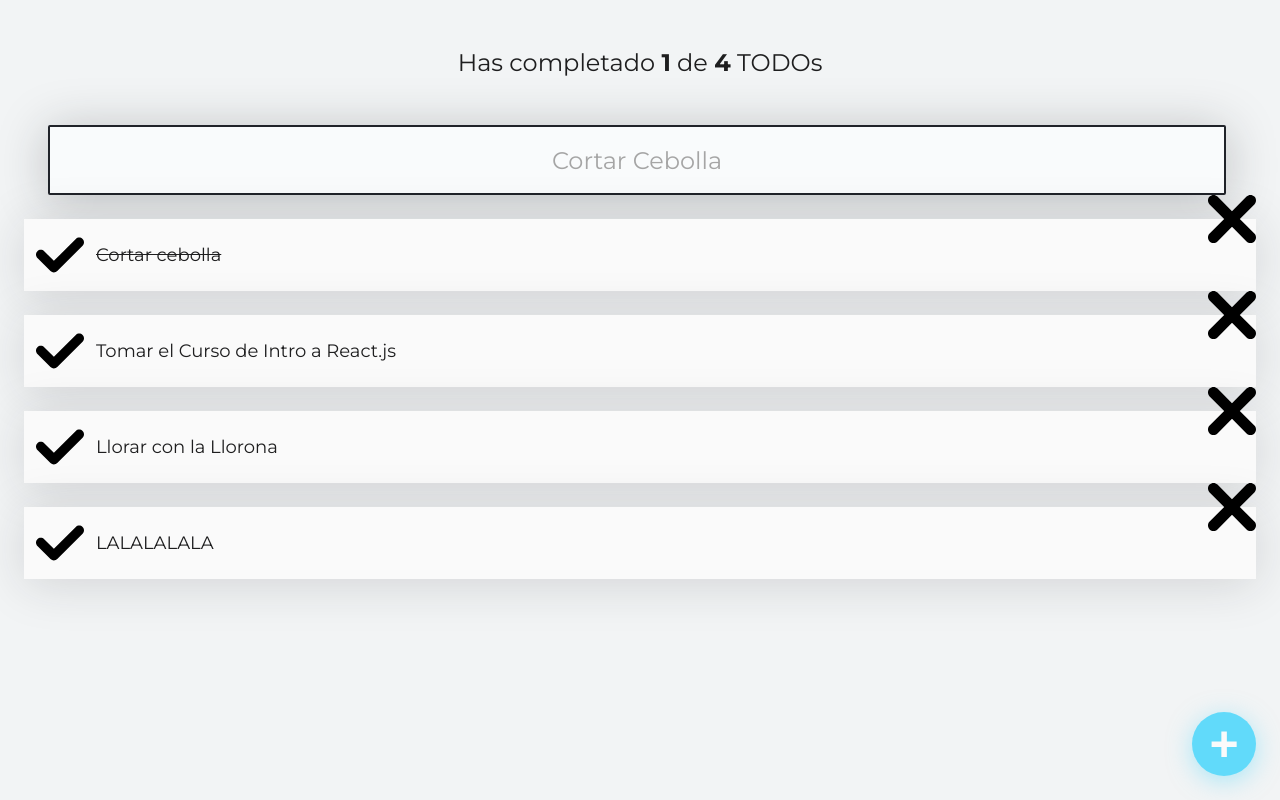
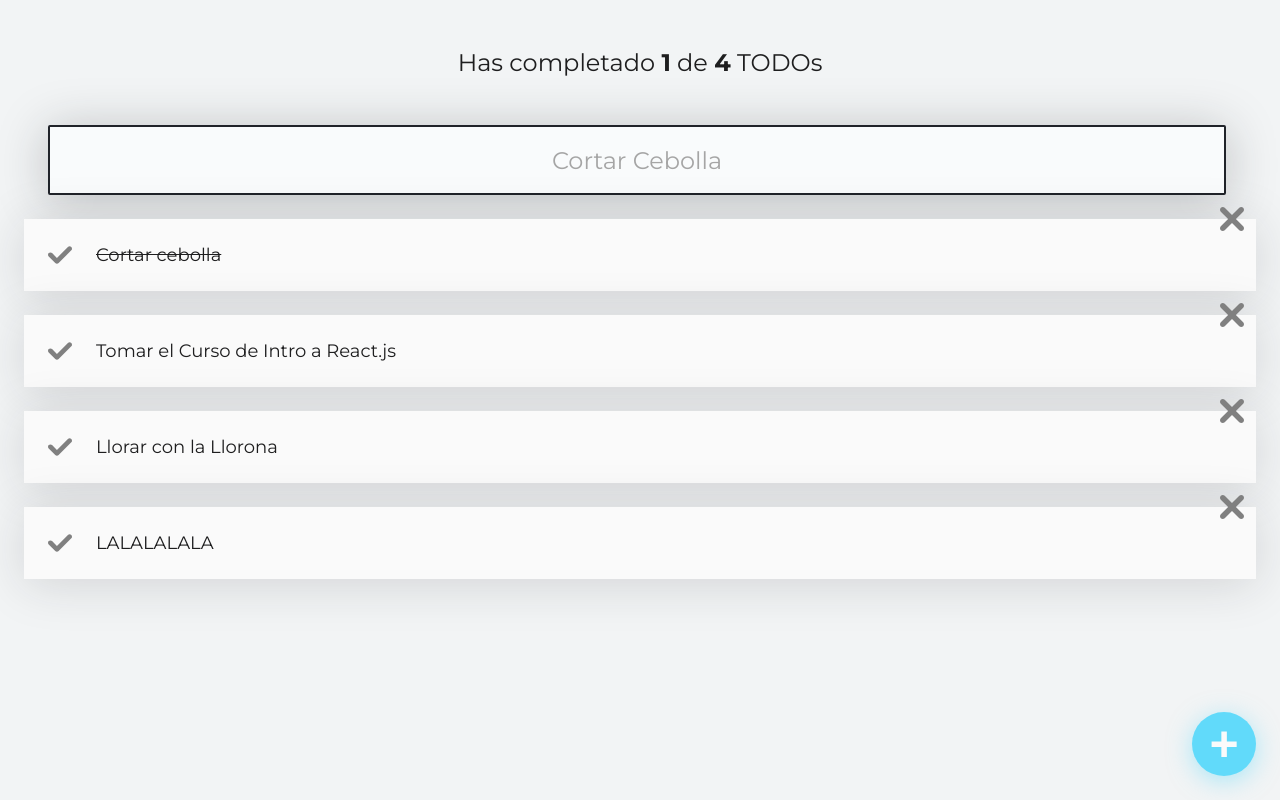
Before and after one commit to willluna/curso-react-intro-platzi, a React (Create React App) app: page / in a window 1280 px wide. Built offline with nearby package versions, Linux system fonts and the light colour scheme.

Commit message:
Iconos con colores dinamicos

```diff
--- a/src/CompleteIcon.js
+++ b/src/CompleteIcon.js
@@ -1,8 +1,14 @@
 import React from "react";
 import TodoIcon from "./TodoIcon";
 
-function CompleteIcon() {
-  return <TodoIcon type="check" color="gray" />;
+function CompleteIcon({ completed, onComplete }) {
+  return (
+    <TodoIcon
+      type="check"
+      color={completed ? "green" : "gray"}
+      onClick={onComplete}
+    />
+  );
 }
 
 export default CompleteIcon;
--- a/src/DeleteIcon.js
+++ b/src/DeleteIcon.js
@@ -1,8 +1,8 @@
 import React from "react";
 import TodoIcon from "./TodoIcon";
 
-function DeleteIcon() {
-  return <TodoIcon type="delete" color="red" />;
+function DeleteIcon({ OnDelete }) {
+  return <TodoIcon type="delete" color="gray" onClick={OnDelete} />;
 }
 
 export default DeleteIcon;
--- /dev/null
+++ b/src/TodoIcon.css
@@ -0,0 +1,40 @@
+.Icon-container {
+  cursor: pointer;
+  display: flex;
+  justify-content: center;
+  align-items: center;
+  height: 48px;
+  width: 48px;
+  font-size: 24px;
+  font-weight: bold;
+  /* background-color: #CCC; */
+}
+
+.Icon-container-check {
+  position: absolute;
+  left: 12px;
+}
+.Icon-container-check--active {
+  color: #4caf50;
+}
+
+.Icon-container-delete {
+  position: absolute;
+  top: -24px;
+  right: 0;
+}
+.Icon-container-delete:hover {
+  color: red;
+}
+
+.Icon-svg {
+  width: 24px;
+  height: 24px;
+}
+
+.Icon-container-check:hover .Icon-svg {
+  fill: green;
+}
+.Icon-container-delete:hover .Icon-svg {
+  fill: red;
+}
--- a/src/TodoIcon.js
+++ b/src/TodoIcon.js
@@ -1,14 +1,21 @@
-import { ReactComponent as CHECKSVG } from "./check.svg";
-import { ReactComponent as DELETESVG } from "./delete.svg";
+import { ReactComponent as CheckSVG } from "./check.svg";
+import { ReactComponent as DeleteSVG } from "./delete.svg";
+import "./TodoIcon.css";
 
 const iconTypes = {
-  check: <CHECKSVG />,
-  delete: <DELETESVG />,
+  check: (color) => <CheckSVG className="Icon-svg" fill={color} />,
+  delete: (color) => <DeleteSVG className="Icon-svg" fill={color} />,
 };
 
-function TodoIcon({ type }) {
+function TodoIcon({ type, color, onClick }) {
   return (
-    <span className={`Icon Icon-svg Icon-${type}`}>{iconTypes[type]}</span>
+    <span
+      className={`Icon-container
+    Icon-container-${type}`}
+    onClick={onClick}
+    >
+      {iconTypes[type](color)}
+    </span>
   );
 }
 
--- a/src/TodoItem.css
+++ b/src/TodoItem.css
@@ -18,32 +18,3 @@
 .TodoItem-p--complete {
   text-decoration: line-through;
 }
-
-.Icon {
-  cursor: pointer;
-  display: flex;
-  justify-content: center;
-  align-items: center;
-  height: 48px;
-  width: 48px;
-  font-size: 24px;
-  font-weight: bold;
-  /* background-color: #CCC; */
-}
-
-.Icon-check {
-  position: absolute;
-  left: 12px;
-}
-.Icon-check--active {
-  color: #4caf50;
-}
-
-.Icon-delete {
-  position: absolute;
-  top: -24px;
-  right: 0;
-}
-.Icon-delete:hover {
-  color: red;
-}
--- a/src/TodoItem.js
+++ b/src/TodoItem.js
@@ -5,24 +5,16 @@
 function TodoItem(props) {
   return (
     <li className="TodoItem">
-      <CompleteIcon />
-      {/* <span
-        className={`Icon Icon-check ${props.
-        completed && "Icon-check--active"}`}
-        onClick={props.onComplete}
-      >
-        V
-      </span> */}
+      <CompleteIcon
+        CompleteIcon={props.completed}
+        onComplete={props.onComplete}
+      />
+
       <p className={`TodoItem-p ${props.completed && "TodoItem-p--complete"}`}>
         {props.text}
       </p>
-      <DeleteIcon />
-      {/* <span
-      className="Icon Icon-delete"
-      onClick={props.onDelete}
-    >
-      X
-    </span> */}
+
+      <DeleteIcon onDelete={props.onDelete} />
     </li>
   );
 }
```
